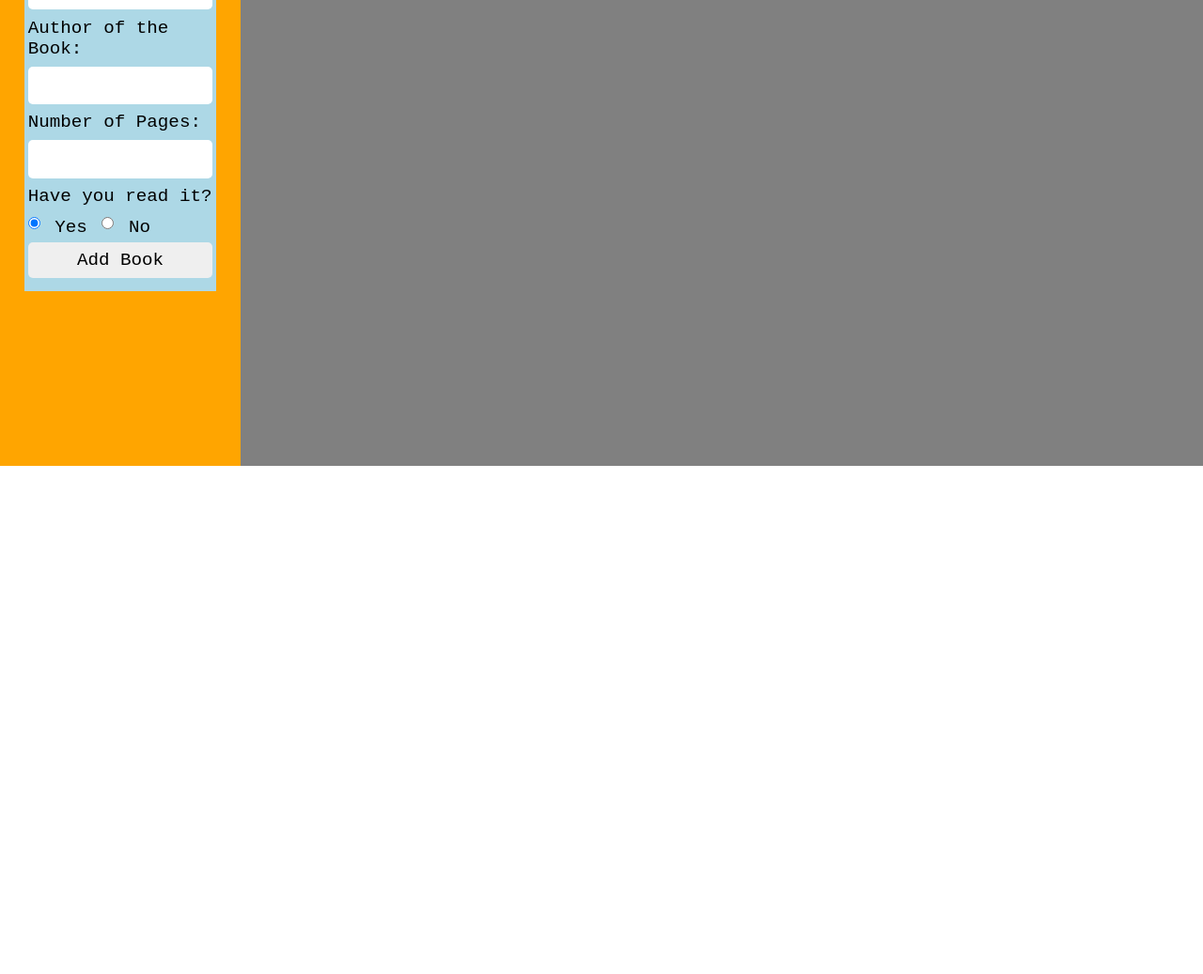
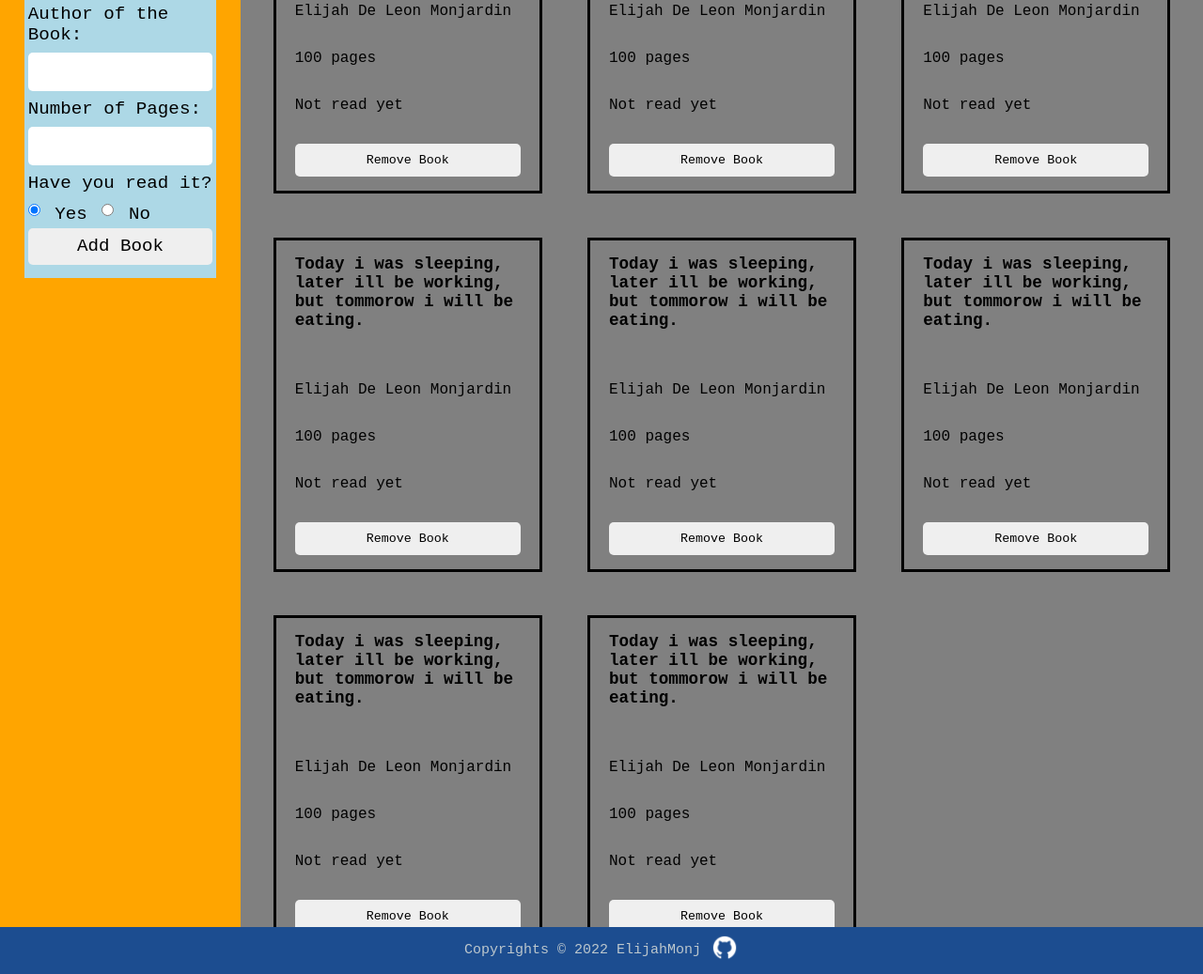
Before and after one commit to ElijahMonj/Library, a plain HTML site: page index.html in a window 1280 px wide. Shown: the part 304-1341 px from the top of the page at 94% size. Before the commit the page ends 800 px from the top, so only its background shows below. Drawn offline with Linux system fonts and the light colour scheme.

Commit message:
fixed book responsiveness

```diff
--- a/index.html
+++ b/index.html
@@ -33,10 +33,73 @@
         </div>
         <div class="book-container">
             <p>Your Books</p>
-            <div class="books">
-
+            <div class="booklist">
+                <div class="book">
+                    <div class="book-title">Today i was sleeping, later ill be working, but tommorow i will be eating.</div>
+                    <div class="book-author">Elijah De Leon Monjardin</div>
+                    <div class="book-pages">100 pages</div>
+                    <div class="book-status">Not read yet</div>
+                    <button id="delete">Remove Book</button>
+                </div>
+                <div class="book">
+                    <div class="book-title">Today i was sleeping, later ill be working, but tommorow i will be eating.</div>
+                    <div class="book-author">Elijah De Leon Monjardin</div>
+                    <div class="book-pages">100 pages</div>
+                    <div class="book-status">Not read yet</div>
+                    <button id="delete">Remove Book</button>
+                </div>
+                <div class="book">
+                    <div class="book-title">Today i was sleeping, later ill be working, but tommorow i will be eating.</div>
+                    <div class="book-author">Elijah De Leon Monjardin</div>
+                    <div class="book-pages">100 pages</div>
+                    <div class="book-status">Not read yet</div>
+                    <button id="delete">Remove Book</button>
+                </div>
+                <div class="book">
+                    <div class="book-title">Today i was sleeping, later ill be working, but tommorow i will be eating.</div>
+                    <div class="book-author">Elijah De Leon Monjardin</div>
+                    <div class="book-pages">100 pages</div>
+                    <div class="book-status">Not read yet</div>
+                    <button id="delete">Remove Book</button>
+                </div>
+                <div class="book">
+                    <div class="book-title">Today i was sleeping, later ill be working, but tommorow i will be eating.</div>
+                    <div class="book-author">Elijah De Leon Monjardin</div>
+                    <div class="book-pages">100 pages</div>
+                    <div class="book-status">Not read yet</div>
+                    <button id="delete">Remove Book</button>
+                </div>
+                <div class="book">
+                    <div class="book-title">Today i was sleeping, later ill be working, but tommorow i will be eating.</div>
+                    <div class="book-author">Elijah De Leon Monjardin</div>
+                    <div class="book-pages">100 pages</div>
+                    <div class="book-status">Not read yet</div>
+                    <button id="delete">Remove Book</button>
+                </div>
+                <div class="book">
+                    <div class="book-title">Today i was sleeping, later ill be working, but tommorow i will be eating.</div>
+                    <div class="book-author">Elijah De Leon Monjardin</div>
+                    <div class="book-pages">100 pages</div>
+                    <div class="book-status">Not read yet</div>
+                    <button id="delete">Remove Book</button>
+                </div>
+                <div class="book">
+                    <div class="book-title">Today i was sleeping, later ill be working, but tommorow i will be eating.</div>
+                    <div class="book-author">Elijah De Leon Monjardin</div>
+                    <div class="book-pages">100 pages</div>
+                    <div class="book-status">Not read yet</div>
+                    <button id="delete">Remove Book</button>
+                </div>
             </div>
         </div>
+        <footer class="copyrights">
+            <div>Copyrights © 2022 ElijahMonj</div>
+            <div title="View this project on Github.">
+                <a href="https://github.com/ElijahMonj/Library">
+                    <img src="github.png" width="30px" height="30px" class="githubicon">
+                </a>
+            </div>
+        </footer>
     </div>
 </body>
 </html>
--- a/style.css
+++ b/style.css
@@ -1,13 +1,15 @@
 body{
     margin: 0px;
+    font-family:'Courier New', Courier, monospace;
 }
 .container{
     display: grid;
     grid-template-columns: 1fr 4fr;
-    grid-template-rows: 1fr 6fr;
-    width: 100vw;
-    height: 100vh;
+    grid-template-rows: 100px auto 50px;
+    width: 100%;
+    height:100%;
 }
+
 .header{
     background-color: brown;
     grid-column-start: 1;
@@ -15,9 +17,11 @@ body{
 }
 .form-container{
     background-color: orange;
+
 }
 .book-container{
     background-color: gray;
+    position: relative;
 }
 form{
     display: flex;
@@ -28,6 +32,7 @@ form{
     background-color: lightblue;
     font-family:'Courier New', Courier, monospace;
     font-size: 1.2em;
+
 }
 .newbookform input{
     border-radius: 5px;
@@ -55,3 +60,67 @@ label,.addtitle{
     align-self: center;
     color: red;
 }
+.booklist{
+    display: grid;
+    margin: 2%;
+    position: relative;
+    gap: 2%;
+
+    grid-template-rows: 380px 380px;
+    grid-template-columns: repeat(auto-fill, minmax(300px, 1fr));
+    justify-items: center;
+}
+.book{
+    width: 280px;
+    height: 350px;
+    border-style: solid;
+    display: grid;
+    grid-template-rows: 3fr 1fr 1fr 1fr 1fr;
+}
+
+.book-title{
+    margin-top: 15px;
+    font-size: 1.1em;
+    font-weight: bolder;
+}
+.book div{
+    margin-left: 20px;
+    margin-right: 20px;
+}
+#delete{
+    font-family:'Courier New', Courier, monospace;
+    margin-left: 20px;
+    margin-right: 20px;
+    margin-bottom: 15px;
+    border: none;
+    padding: 0px;
+    border-radius: 5px;
+}
+
+/* ---credits---- */
+.copyrights{
+    align-items: center;
+    justify-content: center;
+    display: flex;
+    position: relative;
+    color: #BCC7CD;
+}
+.copyrights > div {
+
+    margin: 5px;
+    font-size: 15px;
+
+}
+.githubicon {
+    transition: transform .25s; /* Animation */
+    margin: 0 auto;
+  }
+
+  .githubicon:hover {
+    transform: scale(1.5); /* (150% zoom - Note: if the zoom is too large, it will go outside of the viewport) */
+  }
+footer{
+    grid-column-start: 1;
+    grid-column-end:3;
+    background-color: #1C4D90;
+}
```
Also changed, not shown: github.png (added).
